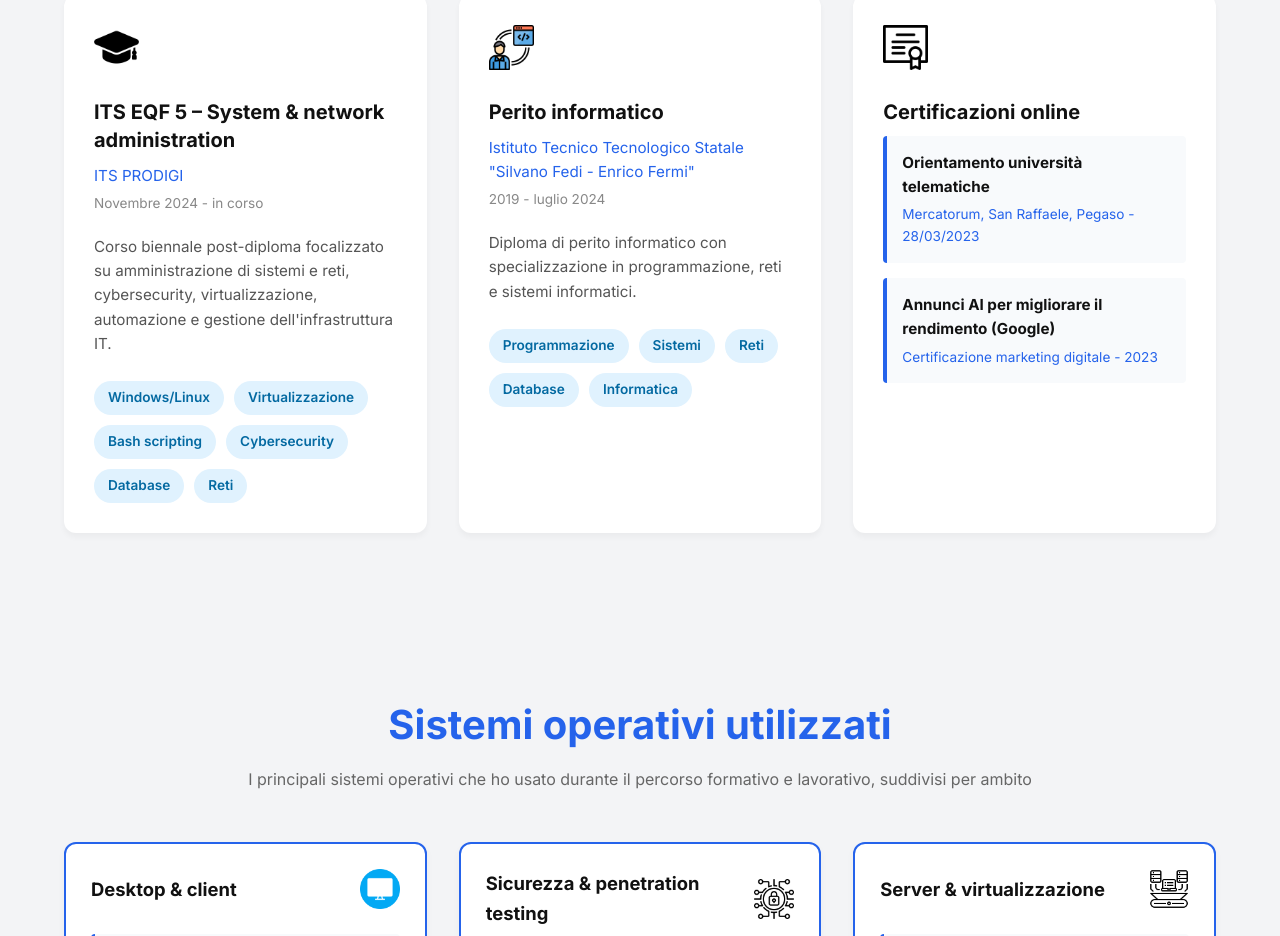
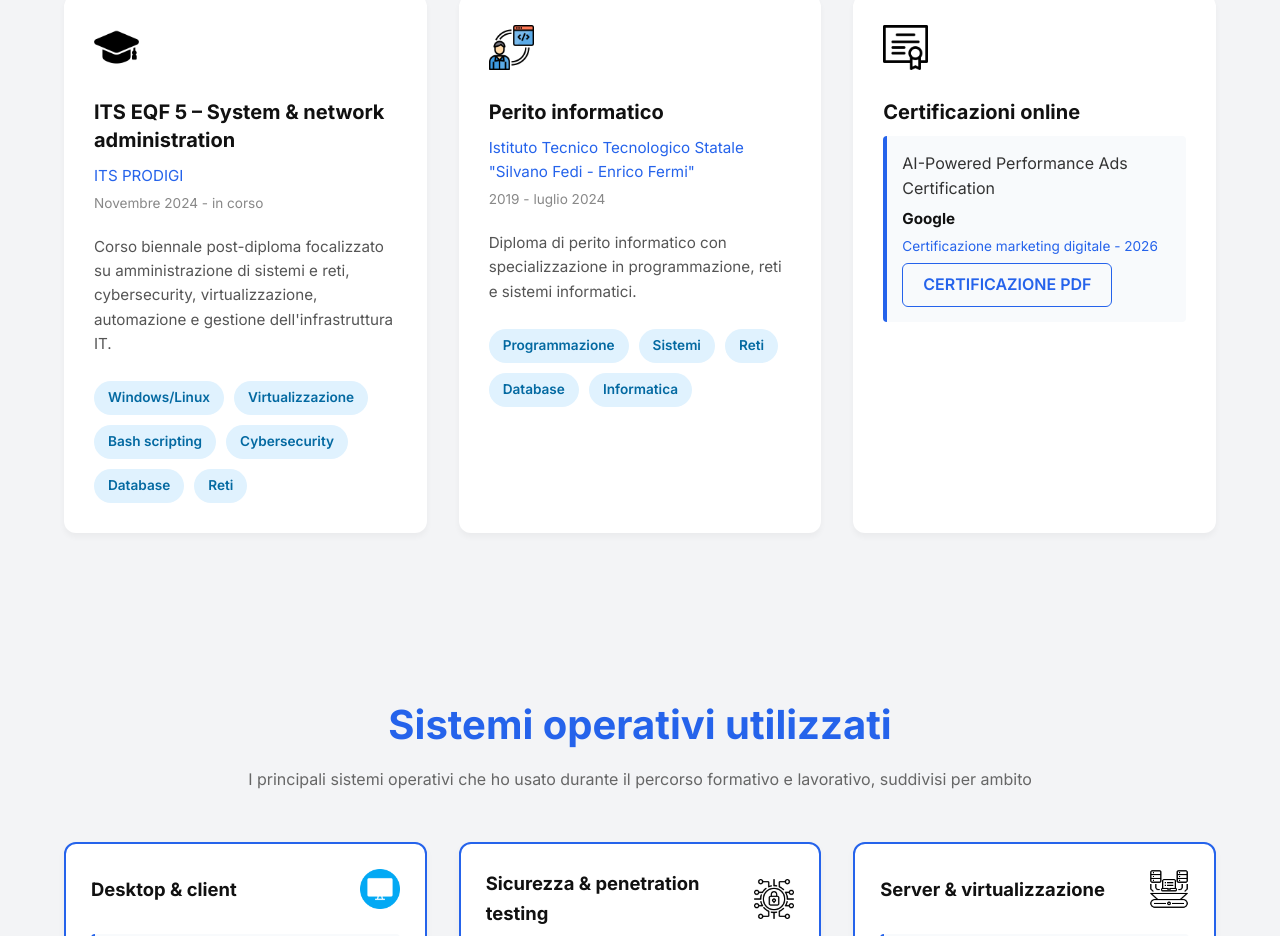
Before and after one commit to LeonardoMazziniDrovandi/leonardomazzinidrovandi.github.io, a plain HTML site: page index.html in a window 1280 px wide. Shown: the part 4258-5194 px from the top of the page. Drawn offline with Linux system fonts and the light colour scheme.

Commit message:
fix certifications

```diff
--- a/index.html
+++ b/index.html
@@ -267,13 +267,9 @@
                 <h3 class="edu-title">Certificazioni online</h3>
 
                 <div class="cert-box">
-                    <strong>Orientamento università telematiche</strong>
-                    <span>Mercatorum, San Raffaele, Pegaso - 28/03/2023</span>
-                </div>
-
-                <div class="cert-box">
-                    <strong>Annunci AI per migliorare il rendimento (Google)</strong>
-                    <span>Certificazione marketing digitale - 2023</span>
+                    AI-Powered Performance Ads Certification <strong>Google</strong>
+                    <span>Certificazione marketing digitale - 2026</span>
+                    <a href="certifications/CertificazioneAI.pdf" class="btn-github" target="_blank">CERTIFICAZIONE PDF</a>
                 </div>
             </div>
         </div>
```
Also changed, not shown: images/certificazionegoogle1.png (added), 1 other file.
